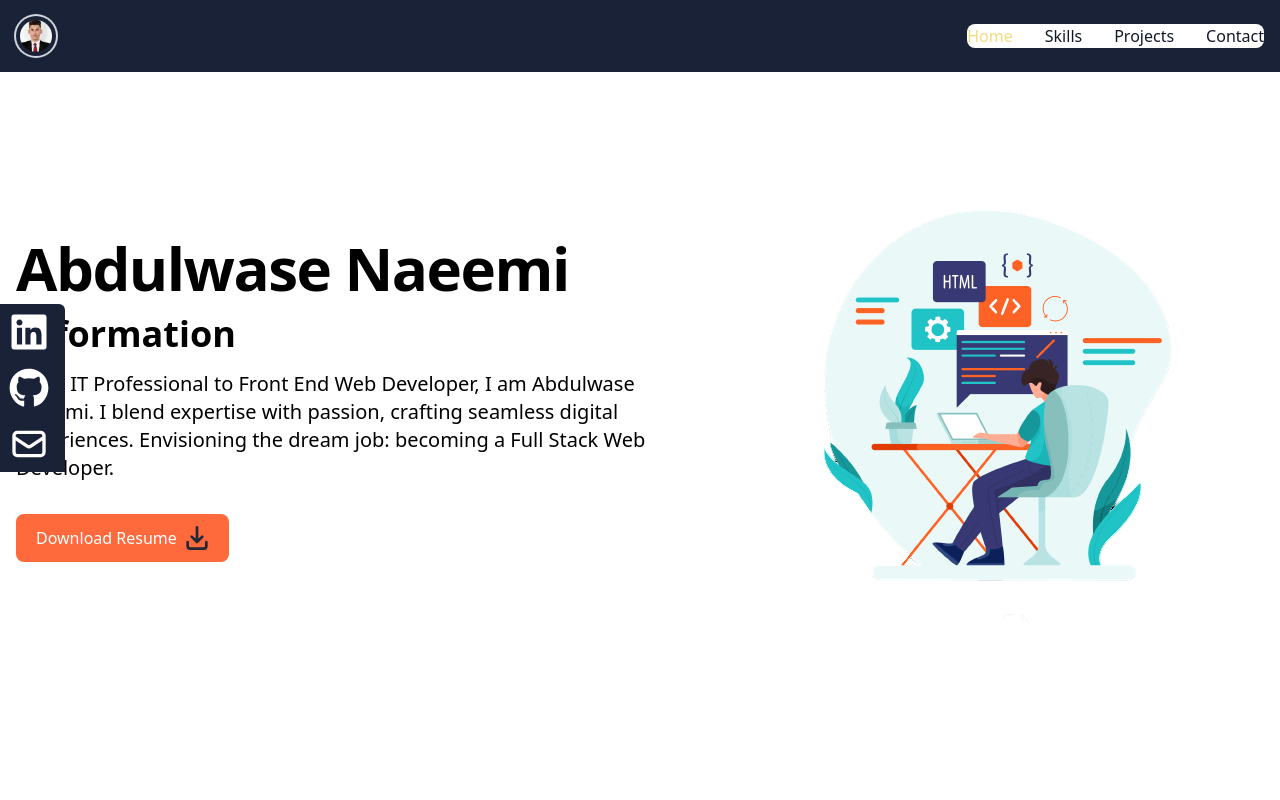
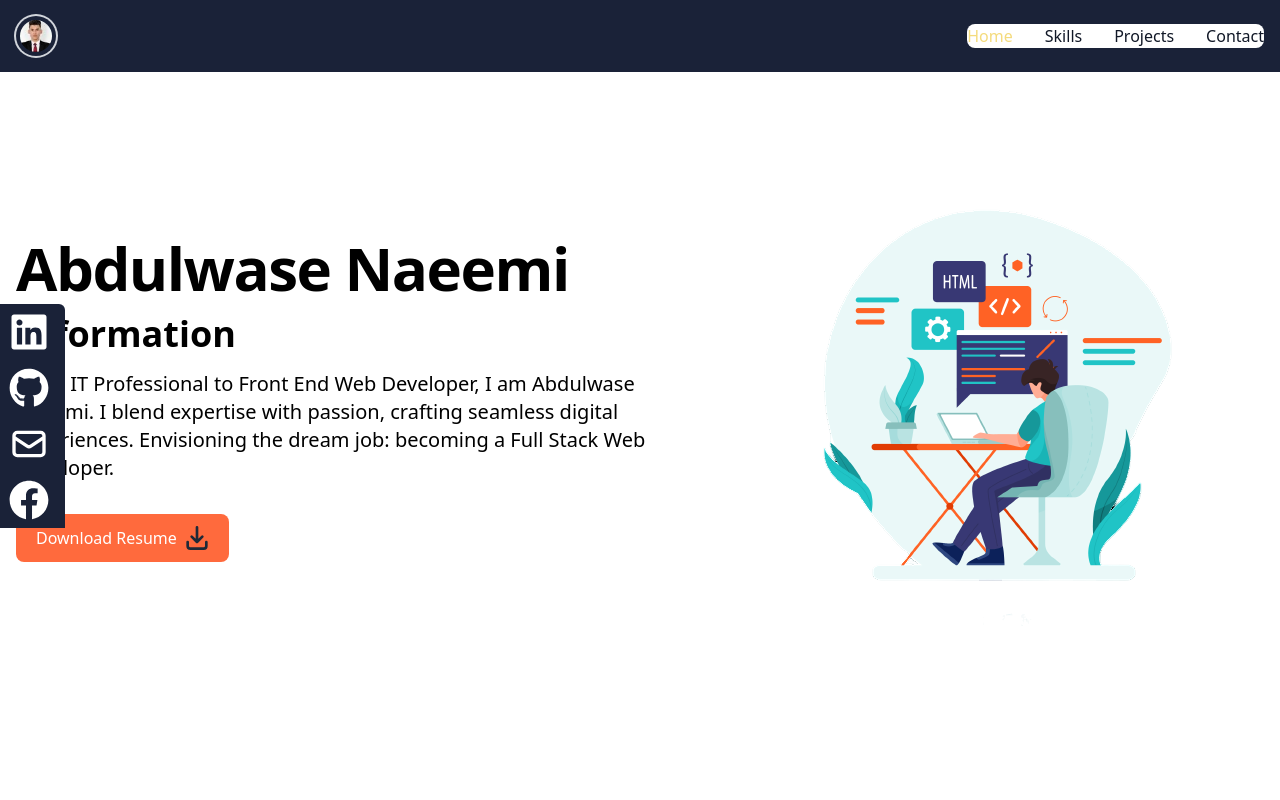
Before and after one commit to Naeemi7/portfolio, a React (Vite) app: page / in a window 1280 px wide. Shown: the top 800 px of the page. Built offline with nearby package versions, Linux system fonts and the light colour scheme.

Commit message:
bug fixeD

```diff
--- a/src/components/Helper/Social.jsx
+++ b/src/components/Helper/Social.jsx
@@ -1,4 +1,4 @@
-import { FaGithub, FaLinkedin } from "react-icons/fa";
+import { FaGithub, FaLinkedin, FaFacebook } from "react-icons/fa";
 import { HiOutlineMail } from "react-icons/hi";
 
 //Socail Media array
@@ -30,6 +30,15 @@ const links = [
       </>
     ),
     href: "mailto:abdulwasenaeemi7@gmail.com",
+  },
+  {
+    id: 4,
+    child: (
+      <>
+        Facebook <FaFacebook size={40} />
+      </>
+    ),
+    href: "https://www.facebook.com/naeemi2021/",
   },
 ];
 
```
